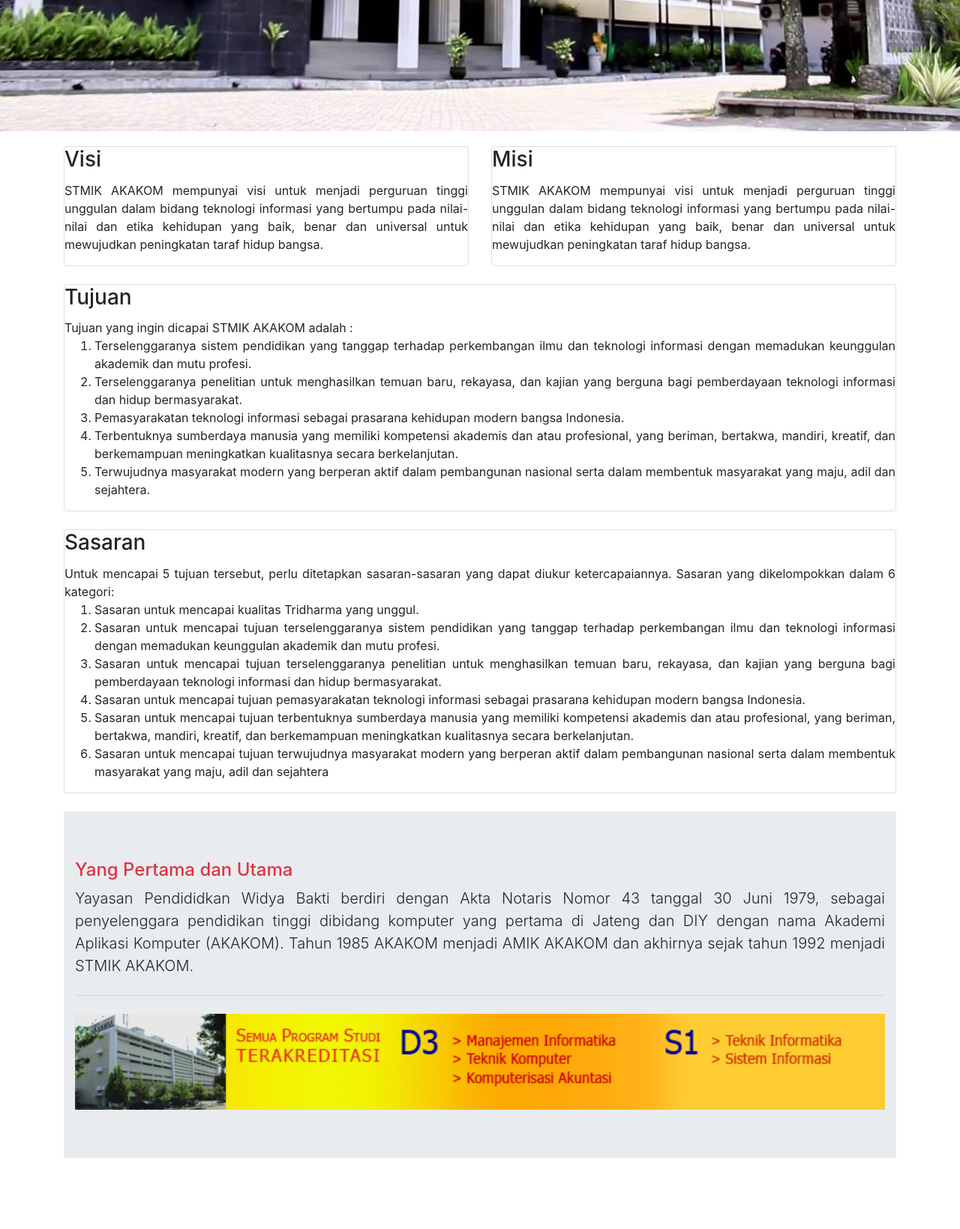
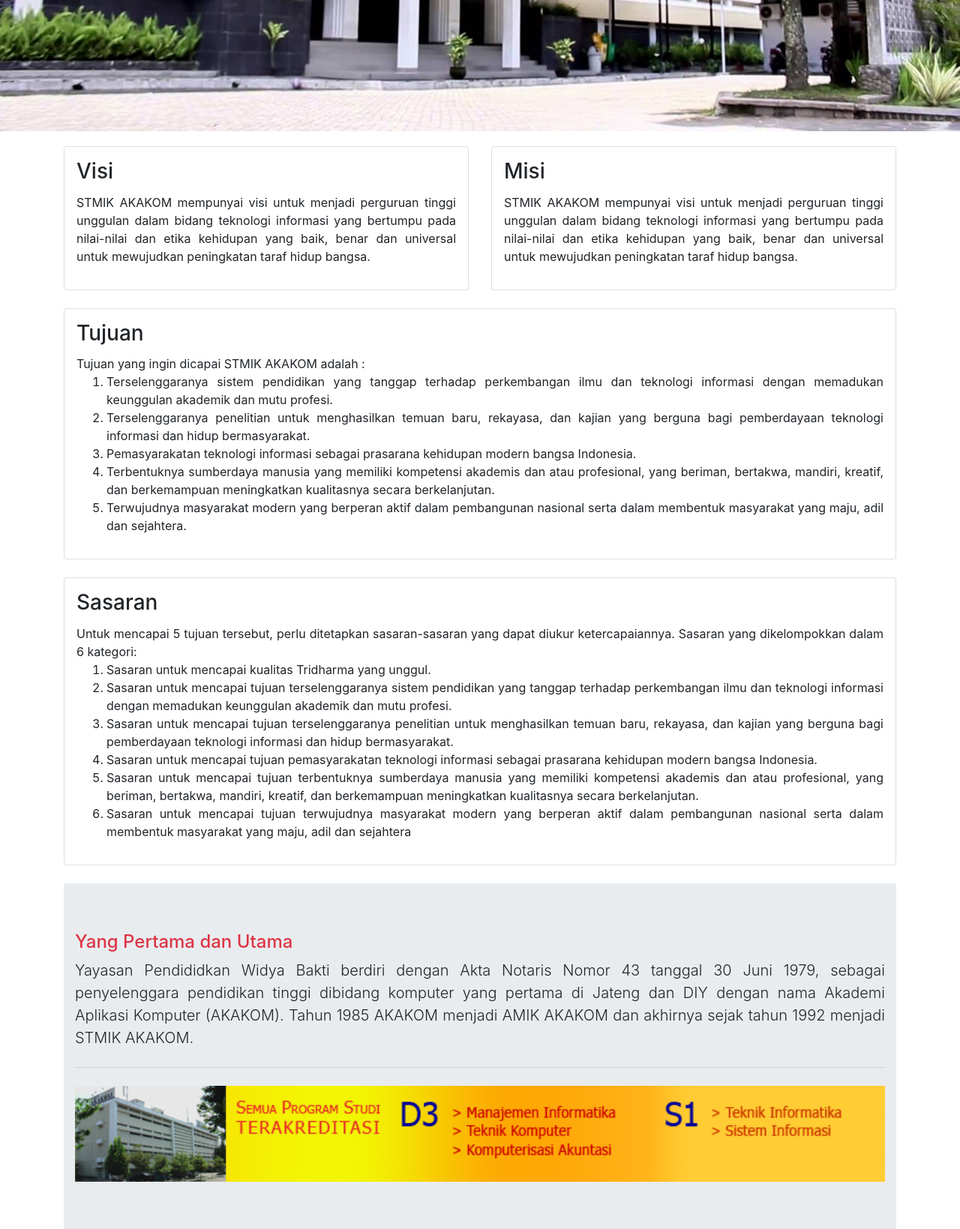
Before and after one commit to Gudang-Source/AkakomWeb, a PHP site: page /visimisi.php in a window 1280 px wide. Shown: the part 677-2316 px from the top of the page at 75% size. Before the commit the page ends 2221 px from the top, so only its background shows below. Run offline with PHP 8.4, Linux system fonts and the light colour scheme.

Commit message:
Fix VisiMisi

```diff
--- a/visimisi.php
+++ b/visimisi.php
@@ -71,7 +71,7 @@
   <div class="container text-justify">
     <div class="row">
       <div class="col">
-        <div class="card">
+        <div class="card" style="padding:1em">
           <div class="card-block">
             <h3 class="card-title">Visi</h3>
             <p>STMIK AKAKOM mempunyai visi untuk menjadi perguruan tinggi unggulan dalam bidang teknologi informasi yang bertumpu
@@ -82,7 +82,7 @@
         </div>
       </div>
       <div class="col">
-        <div class="card">
+        <div class="card" style="padding:1em">
           <div class="card-block">
             <h3 class="card-title">Misi</h3>
             <p>STMIK AKAKOM mempunyai visi untuk menjadi perguruan tinggi unggulan dalam bidang teknologi informasi yang bertumpu
@@ -97,7 +97,7 @@
     <br>
     <div class="row">
       <div class="col">
-        <div class="card">
+        <div class="card" style="padding:1em">
           <div class="card-block">
             <h3 class="card-title">Tujuan</h3>
             Tujuan yang ingin dicapai STMIK AKAKOM adalah :
@@ -127,7 +127,7 @@
         <br>
         <div class="row">
           <div class="col">
-            <div class="card">
+            <div class="card" style="padding:1em">
               <div class="card-block">
                 <h3 class="card-title">Sasaran</h3>
                 Untuk mencapai 5 tujuan tersebut, perlu ditetapkan sasaran-sasaran yang dapat diukur ketercapaiannya. Sasaran yang dikelompokkan
```
